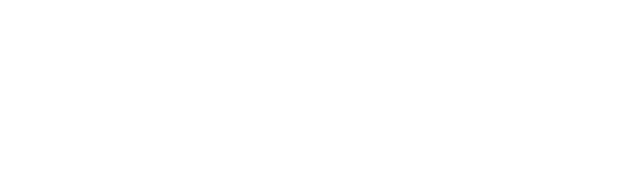
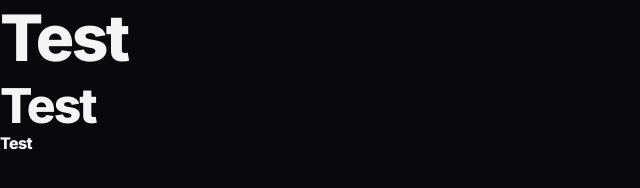
Before and after one commit to mauricioyansen/09-zingen, a plain HTML site: page index.html in a window 1280 px wide. Shown: the whole page, without its empty margins (0-640 px from the left). Drawn offline with Linux system fonts and the light colour scheme.

Commit message:
initial var setup

```diff
--- a/index.html
+++ b/index.html
@@ -1,12 +1,24 @@
 <!DOCTYPE html>
 <html lang="pt-BR">
-<head>
-    <meta charset="UTF-8">
-    <meta name="viewport" content="width=device-width, initial-scale=1.0">
+  <head>
+    <link rel="preconnect" href="https://fonts.googleapis.com" />
+    <link rel="preconnect" href="https://fonts.gstatic.com" crossorigin />
+    <link
+      href="https://fonts.googleapis.com/css2?family=Inter:ital,opsz,wght@0,14..32,100..900;1,14..32,100..900&display=swap"
+      rel="stylesheet"
+    />
+    <meta charset="UTF-8" />
+    <meta name="viewport" content="width=device-width, initial-scale=1.0" />
     <title>Zingen - Karaoke</title>
-    <link rel="stylesheet" href="styles/index.css">
-</head>
-<body>
-
-</body>
+    <link rel="stylesheet" href="styles/index.css" />
+    <link
+      href="https://fonts.googleapis.com/css2?family=Inter:ital,opsz,wght@0,14..32,100..900;1,14..32,100..900&display=swap"
+      rel="stylesheet"
+    />
+  </head>
+  <body>
+    <h1>Test</h1>
+    <h2>Test</h2>
+    <h3>Test</h3>
+  </body>
 </html>
--- a/styles/global.css
+++ b/styles/global.css
@@ -0,0 +1,83 @@
+*,
+*::before,
+*::after {
+    box-sizing: border-box;
+}
+
+* {
+    margin: 0;
+    padding: 0;
+    font: inherit;
+
+    -webkit-font-smoothing: antialiased;
+    -moz-osx-font-smoothing: grayscale;
+}
+
+:root {
+    --bg-color : #09090B;
+    --surface-color: #18181B;
+    --stroke-color: #27272A;
+    --text-color-primary: #F4F4F5;
+    --text-color-secondary: #A1A1AA;
+    --brand-color-primary: #F7B733;
+    --brand-color-secondary: #FC4A1A;
+
+    --ff-sans: "Inter", system-ui, sans-serif;
+    --fw-base: 400;
+    --fw-md: 500;
+    --fw-bold: 800;
+
+    --fs-sm: .875rem;
+    --fs-base: 1rem;
+    --fs-lg: 1.25rem;
+    --fs-xl: 1.5rem;
+    --fs-2xl: 2.5rem;
+}
+
+html {
+    font-family: var(--ff-sans);
+    font-weight: var(--fw-base);
+    font-size: var(--fs-base);
+    line-height: 1.6;
+    color: var(--text-color-primary);
+}
+
+body {
+    background-color: var(--bg-color);
+}
+
+h1, h2, h3 {
+    line-height: 1.2;
+    color: var(--text-color-primary);
+    font-weight: var(--fw-bold);
+    letter-spacing: -.04em;
+}
+
+h1 {
+    font-size: var(--fs-2xl);
+}
+
+h2 {
+    font-size: var(--fs-xl);
+}
+
+h3 {
+    font-size: var(--fs-lg);
+}
+
+a {
+    text-decoration: none;
+    color: inherit;
+}
+
+ul[role="list"] {
+    list-style: none;
+}
+
+@media (width >= 80em) {
+    :root {
+        --fs-lg: 2;
+        --fs-xl: 3rem;
+        --fs-2xl: 4rem;
+    }
+}
```
